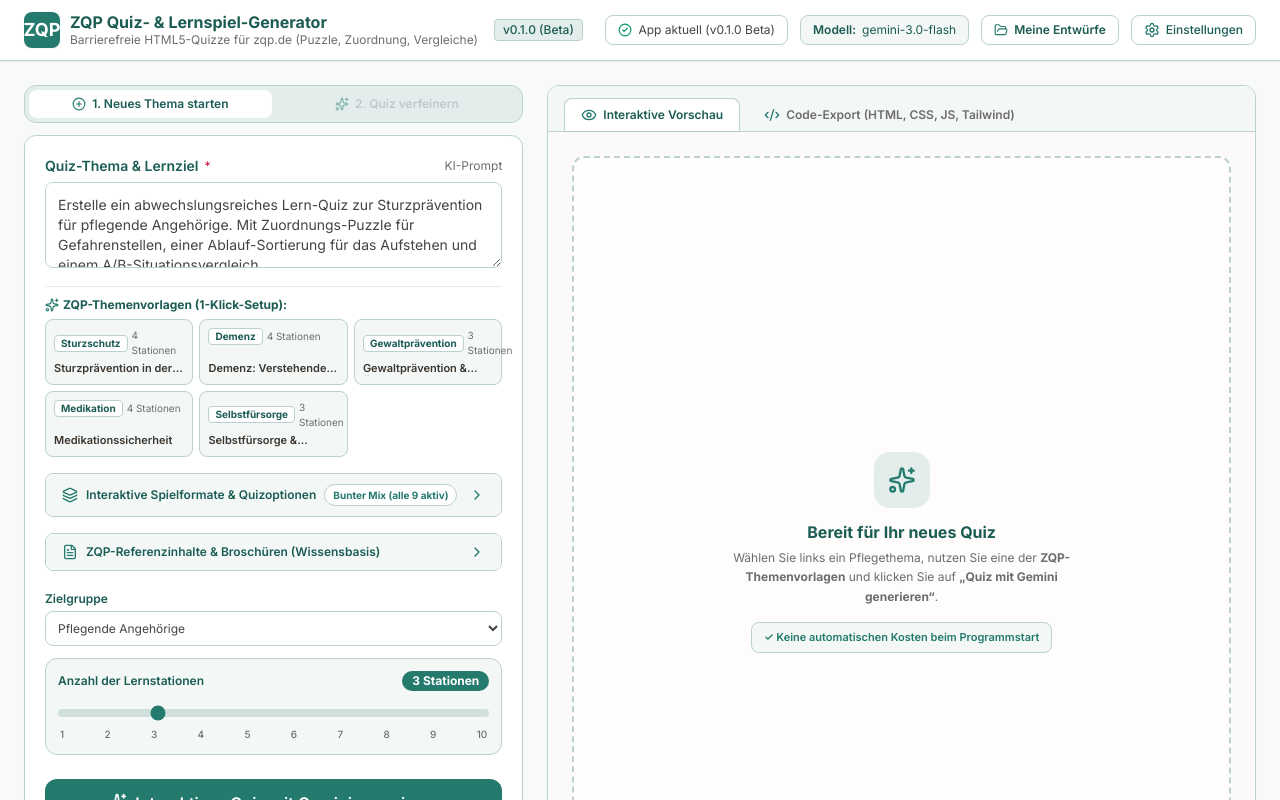
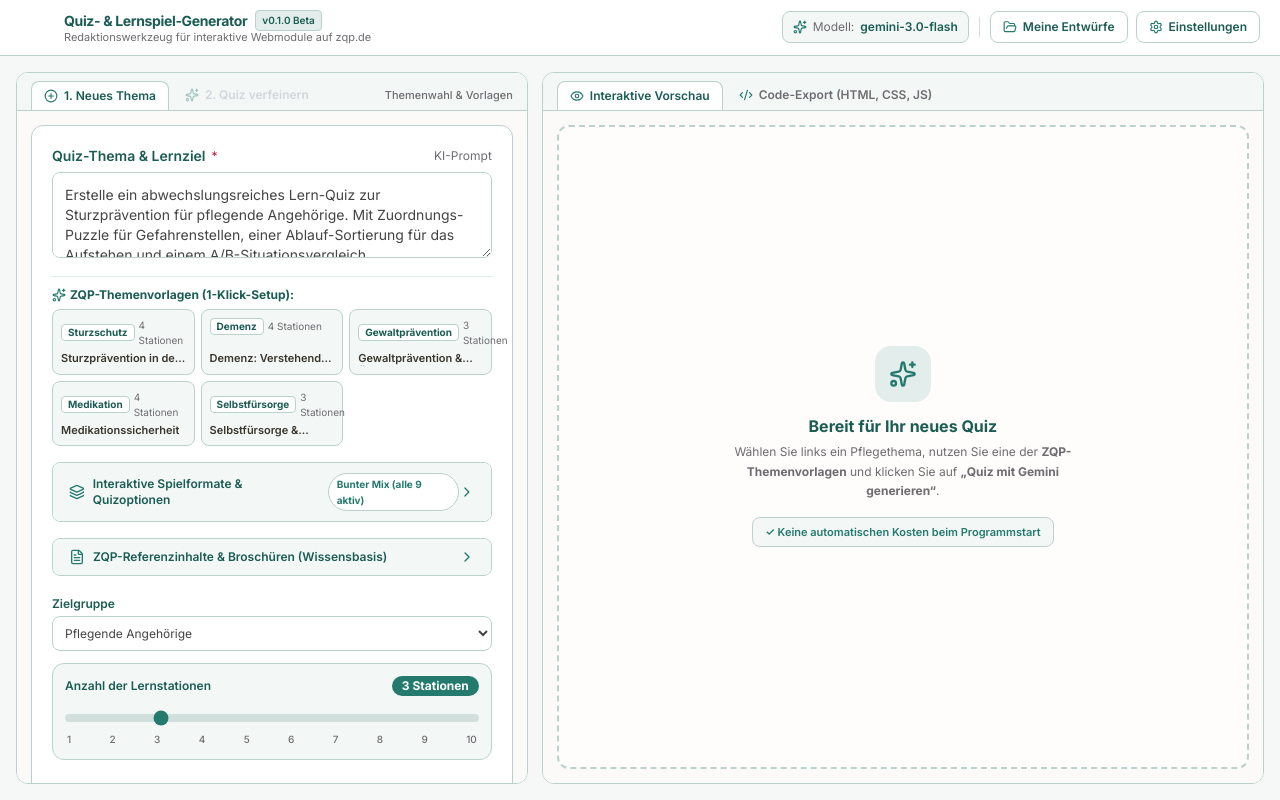
Before and after one commit to ZQP/quiz-generator, a React (Vite) app: page / in a window 1280 px wide. Shown: the top 800 px of the page. Built offline with nearby package versions, Linux system fonts and the light colour scheme.

Commit message:
fix(ui): professional header redesign, aligned columns layout and compact export toolbar

```diff
--- a/src/App.tsx
+++ b/src/App.tsx
@@ -247,7 +247,7 @@ export const App: React.FC = () => {
   };
 
   return (
-    <div className="min-h-screen flex flex-col bg-[#f7faf9] text-[#444444]">
+    <div className="h-screen flex flex-col bg-[#f5f8f7] text-[#444444] overflow-hidden">
       {/* Header */}
       <Header
         settings={settings}
@@ -257,48 +257,55 @@ export const App: React.FC = () => {
         hasCurrentQuiz={!!currentQuiz}
       />
 
-      {/* Main Two-Column Content */}
-      <main className="flex-1 max-w-[1700px] w-full mx-auto p-4 md:p-6 grid grid-cols-1 lg:grid-cols-12 gap-6">
+      {/* Main Two-Column Content (Viewport-Fitted, Aligned Grid) */}
+      <main className="flex-1 max-w-[1800px] w-full mx-auto p-3 md:p-4 grid grid-cols-1 lg:grid-cols-12 gap-3.5 min-h-0 overflow-hidden">
         {/* Left Column: Input, Customization & Refinement (5 cols) */}
-        <div className="lg:col-span-5 flex flex-col gap-3">
-          {/* Mode Switcher Bar */}
-          <div className="flex items-center gap-1 bg-[#e3eeec] p-1 rounded-xl border border-[#bbd1cd] text-xs font-semibold">
+        <div className="lg:col-span-5 flex flex-col min-h-0 bg-white rounded-xl border border-[#bbd1cd] shadow-2xs overflow-hidden">
+          {/* Mode Switcher Tab Header (Aligned with Right Column) */}
+          <div className="bg-[#f3f8f7] border-b border-[#bbd1cd] px-3.5 pt-2 flex items-center justify-between shrink-0">
+            <div className="flex items-center gap-1">
               <button
                 type="button"
                 onClick={() => setLeftPanelMode("create")}
-              className={`flex-1 py-1.5 px-3 rounded-lg flex items-center justify-center gap-1.5 transition-all cursor-pointer ${
+                className={`px-3 py-1.5 font-semibold text-xs rounded-t-lg flex items-center gap-1.5 transition-colors cursor-pointer ${
                   leftPanelMode === "create"
-                  ? "bg-white text-[#1b5c53] shadow-xs"
+                    ? "bg-white border-t border-x border-[#bbd1cd] text-[#1b5c53] shadow-2xs"
                     : "text-[#6e6c70] hover:text-[#1b5c53]"
                 }`}
               >
                 <PlusCircle className="w-3.5 h-3.5 text-[#247a6d]" />
-              <span>1. Neues Thema starten</span>
+                <span>1. Neues Thema</span>
               </button>
 
               <button
                 type="button"
                 onClick={() => currentQuiz && setLeftPanelMode("refine")}
                 disabled={!currentQuiz}
-              className={`flex-1 py-1.5 px-3 rounded-lg flex items-center justify-center gap-1.5 transition-all ${
+                className={`px-3 py-1.5 font-semibold text-xs rounded-t-lg flex items-center gap-1.5 transition-colors ${
                   leftPanelMode === "refine"
-                  ? "bg-white text-[#1b5c53] shadow-xs cursor-pointer"
+                    ? "bg-white border-t border-x border-[#bbd1cd] text-[#1b5c53] shadow-2xs cursor-pointer"
                     : currentQuiz
                     ? "text-[#6e6c70] hover:text-[#1b5c53] cursor-pointer"
-                  : "text-gray-400 opacity-50 cursor-not-allowed"
+                    : "text-gray-400 opacity-40 cursor-not-allowed"
                 }`}
               >
                 <Sparkles className="w-3.5 h-3.5 text-[#247a6d]" />
                 <span>2. Quiz verfeinern</span>
                 {quizHistory.length > 1 && (
-                <span className="text-[10px] px-1.5 py-0.2 rounded-full bg-[#247a6d] text-white">
+                  <span className="text-[10px] px-1.5 py-0.2 rounded-full bg-[#247a6d] text-white font-bold">
                     v{historyIndex + 1}
                   </span>
                 )}
               </button>
             </div>
 
-          {/* Render Refiner or Prompt Input */}
+            <span className="text-[11px] text-[#6e6c70] hidden sm:inline font-medium">
+              {leftPanelMode === "create" ? "Themenwahl & Vorlagen" : "KI-Anpassung"}
+            </span>
+          </div>
+
+          {/* Left Panel Scrollable Content */}
+          <div className="flex-1 overflow-y-auto p-3.5 bg-[#fcfaf8]">
             {leftPanelMode === "refine" && currentQuiz ? (
               <QuizRefiner
                 currentQuiz={currentQuiz}
@@ -320,56 +327,57 @@ export const App: React.FC = () => {
               />
             )}
           </div>
+        </div>
 
         {/* Right Column: Preview & Code Export (7 cols) */}
-        <div className="lg:col-span-7 flex flex-col">
-          <div className="bg-white rounded-xl border border-[#bbd1cd] shadow-sm flex flex-col h-full overflow-hidden">
-            {/* Tab Navigation Header */}
-            <div className="bg-[#f3f8f7] border-b border-[#bbd1cd] px-4 pt-3 flex items-center justify-between">
-              <div className="flex gap-2">
+        <div className="lg:col-span-7 flex flex-col min-h-0 bg-white rounded-xl border border-[#bbd1cd] shadow-2xs overflow-hidden">
+          {/* Tab Navigation Header (Matched with Left Column) */}
+          <div className="bg-[#f3f8f7] border-b border-[#bbd1cd] px-3.5 pt-2 flex items-center justify-between shrink-0">
+            <div className="flex items-center gap-1">
               <button
                 onClick={() => setActiveMainTab("preview")}
-                  className={`px-4 py-2 font-semibold text-xs rounded-t-lg flex items-center gap-1.5 transition-colors cursor-pointer ${
+                className={`px-3 py-1.5 font-semibold text-xs rounded-t-lg flex items-center gap-1.5 transition-colors cursor-pointer ${
                   activeMainTab === "preview"
-                      ? "bg-white border-t border-x border-[#bbd1cd] text-[#1b5c53] shadow-sm"
+                    ? "bg-white border-t border-x border-[#bbd1cd] text-[#1b5c53] shadow-2xs"
                     : "text-[#6e6c70] hover:text-[#1b5c53]"
                 }`}
               >
-                  <Eye className="w-4 h-4 text-[#247a6d]" />
+                <Eye className="w-3.5 h-3.5 text-[#247a6d]" />
                 <span>Interaktive Vorschau</span>
               </button>
 
               <button
                 onClick={() => setActiveMainTab("code")}
-                  className={`px-4 py-2 font-semibold text-xs rounded-t-lg flex items-center gap-1.5 transition-colors cursor-pointer ${
+                className={`px-3 py-1.5 font-semibold text-xs rounded-t-lg flex items-center gap-1.5 transition-colors cursor-pointer ${
                   activeMainTab === "code"
-                      ? "bg-white border-t border-x border-[#bbd1cd] text-[#1b5c53] shadow-sm"
+                    ? "bg-white border-t border-x border-[#bbd1cd] text-[#1b5c53] shadow-2xs"
                     : "text-[#6e6c70] hover:text-[#1b5c53]"
                 }`}
               >
-                  <Code2 className="w-4 h-4 text-[#247a6d]" />
-                  <span>Code-Export (HTML, CSS, JS, Tailwind)</span>
+                <Code2 className="w-3.5 h-3.5 text-[#247a6d]" />
+                <span>Code-Export (HTML, CSS, JS)</span>
               </button>
             </div>
 
             {/* Version & Persistence Indicator */}
             <div className="flex items-center gap-2">
               {quizHistory.length > 0 && (
-                  <span className="text-[11px] text-[#247a6d] bg-white px-2 py-0.5 rounded border border-[#bbd1cd] hidden sm:inline-flex items-center gap-1 font-medium">
+                <span className="text-[11px] text-[#247a6d] bg-white px-2 py-0.5 rounded border border-[#bbd1cd] hidden sm:inline-flex items-center gap-1 font-medium shadow-2xs">
                   <span className="w-1.5 h-1.5 rounded-full bg-emerald-500"></span>
                   Gesichert
                 </span>
               )}
               {quizHistory.length > 1 && (
-                  <div className="text-[11px] text-[#1b5c53] bg-white px-2 py-0.5 rounded border border-[#bbd1cd] font-semibold">
+                <div className="text-[11px] text-[#1b5c53] bg-white px-2 py-0.5 rounded border border-[#bbd1cd] font-semibold shadow-2xs">
                   v{historyIndex + 1}
                 </div>
               )}
             </div>
           </div>
 
-            {/* Tab Content Panels */}
-            <div className="p-4 md:p-6 bg-[#fcfaf8] flex-1 flex flex-col overflow-y-auto">
+          {/* Right Tab Content Panels */}
+          <div className="p-3.5 bg-[#fcfaf8] flex-1 flex flex-col min-h-0 overflow-y-auto">
+
               {currentQuiz ? (
                 activeMainTab === "preview" ? (
                   <QuizPreview
@@ -404,7 +412,6 @@ export const App: React.FC = () => {
                   </div>
                 </div>
               )}
-            </div>
             </div>
           </div>
         </main>
--- a/src/components/Header.tsx
+++ b/src/components/Header.tsx
@@ -1,5 +1,5 @@
 import React, { useState, useEffect } from "react";
-import { Settings, RefreshCw, DownloadCloud, CheckCircle2, FolderOpen, ShieldCheck } from "lucide-react";
+import { Settings, Sparkles, DownloadCloud, FolderOpen, ShieldCheck } from "lucide-react";
 import { AppSettings } from "../types";
 import { checkForAppUpdates, installAppUpdate, isTauriApp } from "../services/updaterService";
 
@@ -18,26 +18,23 @@ export const Header: React.FC<HeaderProps> = ({
   onOpenAudit,
   hasCurrentQuiz,
 }) => {
-  const [updateStatus, setUpdateStatus] = useState<string>("App aktuell (v0.1.0 Beta)");
-  const [isCheckingUpdate, setIsCheckingUpdate] = useState<boolean>(false);
   const [availableVersion, setAvailableVersion] = useState<string | null>(null);
   const [isInstalling, setIsInstalling] = useState<boolean>(false);
   const [installProgress, setInstallProgress] = useState<string>("");
 
   useEffect(() => {
-    // If running in Tauri desktop and auto-update is enabled, run a silent background check
+    // Silent background check if running in Tauri desktop and auto-update is active
     if (settings.autoUpdate && isTauriApp()) {
       checkForAppUpdates(true).then((res) => {
         if (res.updateFound && res.version) {
           setAvailableVersion(res.version);
-          setUpdateStatus(`Update bereit (v${res.version})`);
         }
       });
     }
   }, [settings.autoUpdate]);
 
-  const handleUpdateClick = async () => {
-    if (availableVersion) {
+  const handleInstallUpdate = async () => {
+    if (!availableVersion) return;
     setIsInstalling(true);
     setInstallProgress("Start...");
     const result = await installAppUpdate((downloaded, total) => {
@@ -52,119 +49,89 @@ export const Header: React.FC<HeaderProps> = ({
       setIsInstalling(false);
       alert(`Update fehlgeschlagen: ${result.error}`);
     }
-      return;
-    }
-
-    setIsCheckingUpdate(true);
-    setUpdateStatus("Prüfe auf GitHub...");
-    try {
-      const res = await checkForAppUpdates(false);
-      if (res.updateFound && res.version) {
-        setAvailableVersion(res.version);
-        setUpdateStatus(`Update bereit (v${res.version})`);
-      } else if (!res.isDesktop) {
-        setUpdateStatus("v0.1.0 Beta (Web-Vorschau)");
-      } else if (res.error) {
-        setUpdateStatus("Update-Server nicht erreichbar");
-      } else {
-        setUpdateStatus("Aktuellste Version (v0.1.0 Beta)");
-      }
-    } catch {
-      setUpdateStatus("Prüfung fehlgeschlagen");
-    } finally {
-      setIsCheckingUpdate(false);
-    }
   };
 
   return (
-    <header className="bg-white border-b border-[#bbd1cd] px-6 py-3 flex items-center justify-between shadow-sm sticky top-0 z-30">
-      <div className="flex items-center gap-4">
-        <div className="flex items-center gap-2.5">
-          <div className="w-9 h-9 rounded-lg bg-[#247a6d] flex items-center justify-center text-white font-bold text-lg shadow-sm">
+    <header className="bg-white border-b border-[#bbd1cd] px-5 py-2.5 flex items-center justify-between shadow-2xs sticky top-0 z-30 select-none">
+      {/* Brand & Title */}
+      <div className="flex items-center gap-3">
+        <div className="w-8 h-8 rounded-lg bg-linear-to-br from-[#247a6d] to-[#1b5c53] flex items-center justify-center text-white font-extrabold text-xs tracking-wider shadow-2xs shrink-0">
           ZQP
         </div>
-          <div>
-            <h1 className="text-base font-bold text-[#1b5c53] leading-tight">
-              ZQP Quiz- & Lernspiel-Generator
+        <div className="flex flex-col">
+          <div className="flex items-center gap-2">
+            <h1 className="text-sm font-bold text-[#1b5c53] tracking-tight leading-tight">
+              Quiz- & Lernspiel-Generator
             </h1>
-            <p className="text-xs text-[#6e6c70]">
-              Barrierefreie HTML5-Quizze für zqp.de (Puzzle, Zuordnung, Vergleiche)
+            <span className="inline-flex items-center px-1.5 py-0.5 rounded text-[10px] font-semibold bg-[#e3eeec] text-[#1b5c53] border border-[#bbd1cd]">
+              v0.1.0 Beta
+            </span>
+          </div>
+          <p className="text-[11px] text-[#6e6c70] leading-tight hidden sm:block">
+            Redaktionswerkzeug für interaktive Webmodule auf zqp.de
           </p>
         </div>
       </div>
-        <span className="hidden md:inline-flex items-center px-2 py-0.5 rounded text-xs font-medium bg-[#e3eeec] text-[#1b5c53] border border-[#bbd1cd]">
-          v0.1.0 (Beta)
-        </span>
-      </div>
 
-      <div className="flex items-center gap-3">
-        {/* Auto-Update Check / Install Button */}
-        {availableVersion ? (
+      {/* Action Toolbar */}
+      <div className="flex items-center gap-2">
+        {/* Update Notification (only shown when an update is actually available!) */}
+        {availableVersion && (
           <button
-            onClick={handleUpdateClick}
+            onClick={handleInstallUpdate}
             disabled={isInstalling}
-            className="text-xs flex items-center gap-1.5 px-3 py-1.5 rounded-lg bg-[#247a6d] text-white hover:bg-[#1b5c53] font-semibold transition-colors shadow-sm animate-pulse"
-            title="Klicken, um das neueste Update herunterzuladen und zu installieren"
+            className="h-8 text-xs flex items-center gap-1.5 px-3 rounded-lg bg-[#247a6d] text-white hover:bg-[#1b5c53] font-semibold transition-colors shadow-2xs animate-pulse cursor-pointer shrink-0"
+            title="Neueste Version herunterladen und installieren"
           >
             <DownloadCloud className="w-3.5 h-3.5" />
             <span>
-              {isInstalling
-                ? `Installiere Update... (${installProgress})`
-                : `Update installieren (v${availableVersion})`}
+              {isInstalling ? `Update (${installProgress})...` : `Update verfügbar (v${availableVersion})`}
             </span>
-          </button>
-        ) : (
-          <button
-            onClick={handleUpdateClick}
-            disabled={isCheckingUpdate}
-            className="text-xs flex items-center gap-1.5 px-3 py-1.5 rounded-lg border border-[#bbd1cd] hover:bg-[#f3f8f7] text-[#444444] transition-colors focus:ring-2 focus:ring-[#247a6d] focus:outline-none"
-            title="Nach neuer Version auf GitHub suchen"
-          >
-            {isCheckingUpdate ? (
-              <RefreshCw className="w-3.5 h-3.5 text-[#247a6d] animate-spin" />
-            ) : (
-              <CheckCircle2 className="w-3.5 h-3.5 text-emerald-600" />
-            )}
-            <span>{updateStatus}</span>
           </button>
         )}
 
-        {/* Model Indicator Badge */}
-        <div className="hidden lg:flex items-center gap-1.5 px-3 py-1.5 rounded-lg bg-[#f3f8f7] border border-[#bbd1cd] text-xs text-[#1b5c53]">
-          <span className="font-semibold">Modell:</span>
-          <span>{settings.selectedModel}</span>
+        {/* Model Indicator Chip */}
+        <div className="hidden md:flex items-center gap-1.5 h-8 px-2.5 rounded-lg bg-[#f3f8f7] border border-[#bbd1cd] text-xs text-[#1b5c53]">
+          <Sparkles className="w-3.5 h-3.5 text-[#247a6d]" />
+          <span className="text-[#6e6c70] font-normal">Modell:</span>
+          <span className="font-semibold">{settings.selectedModel}</span>
         </div>
 
-        {/* Library Button */}
-        <button
-          onClick={onOpenLibrary}
-          className="flex items-center gap-1.5 px-3 py-1.5 rounded-lg bg-white border border-[#bbd1cd] hover:border-[#247a6d] hover:bg-[#f3f8f7] text-xs font-semibold text-[#1b5c53] transition-colors focus:ring-2 focus:ring-[#247a6d] focus:outline-none"
-          title="Gespeicherte Quiz-Entwürfe öffnen und verwalten"
-        >
-          <FolderOpen className="w-3.5 h-3.5 text-[#247a6d]" />
-          <span>Meine Entwürfe</span>
-        </button>
+        <div className="hidden sm:block h-5 w-px bg-[#bbd1cd]/70 mx-0.5" />
 
         {/* Quality Audit Button */}
         {hasCurrentQuiz && (
           <button
             onClick={onOpenAudit}
-            className="flex items-center gap-1.5 px-3 py-1.5 rounded-lg bg-[#e3eeec] border border-[#bbd1cd] hover:border-[#247a6d] hover:bg-[#d5e7e4] text-xs font-semibold text-[#1b5c53] transition-colors focus:ring-2 focus:ring-[#247a6d] focus:outline-none"
-            title="Barrierefreiheits- & Qualitätsprüfung (WCAG 2.1 AA & Flesch-Index) anzeigen"
+            className="h-8 flex items-center gap-1.5 px-3 rounded-lg bg-white border border-[#bbd1cd] hover:border-[#247a6d] hover:bg-[#f3f8f7] text-xs font-semibold text-[#1b5c53] transition-colors shadow-2xs cursor-pointer"
+            title="Qualitäts- & Barrierefreiheitsprüfung (WCAG 2.1 AA)"
           >
             <ShieldCheck className="w-3.5 h-3.5 text-[#247a6d]" />
-            <span className="hidden sm:inline">Qualitäts-Audit</span>
+            <span className="hidden lg:inline">Qualitäts-Audit</span>
+            <span className="lg:hidden">Audit</span>
           </button>
         )}
+
+        {/* Library Button */}
+        <button
+          onClick={onOpenLibrary}
+          className="h-8 flex items-center gap-1.5 px-3 rounded-lg bg-white border border-[#bbd1cd] hover:border-[#247a6d] hover:bg-[#f3f8f7] text-xs font-semibold text-[#1b5c53] transition-colors shadow-2xs cursor-pointer"
+          title="Gespeicherte Quiz-Entwürfe öffnen"
+        >
+          <FolderOpen className="w-3.5 h-3.5 text-[#247a6d]" />
+          <span className="hidden lg:inline">Meine Entwürfe</span>
+          <span className="lg:hidden">Entwürfe</span>
+        </button>
 
         {/* Settings Button */}
         <button
           onClick={onOpenSettings}
-          className="flex items-center gap-1.5 px-3 py-1.5 rounded-lg bg-white border border-[#bbd1cd] hover:border-[#247a6d] hover:bg-[#f3f8f7] text-xs font-medium text-[#1b5c53] transition-colors focus:ring-2 focus:ring-[#247a6d] focus:outline-none"
+          className="h-8 flex items-center gap-1.5 px-3 rounded-lg bg-white border border-[#bbd1cd] hover:border-[#247a6d] hover:bg-[#f3f8f7] text-xs font-semibold text-[#1b5c53] transition-colors shadow-2xs cursor-pointer"
+          title="Einstellungen & API-Schlüssel"
           aria-label="Einstellungen öffnen"
         >
-          <Settings className="w-4 h-4 text-[#247a6d]" />
-          <span>Einstellungen</span>
+          <Settings className="w-3.5 h-3.5 text-[#247a6d]" />
+          <span className="hidden sm:inline">Einstellungen</span>
         </button>
       </div>
     </header>
--- a/src/components/SettingsModal.tsx
+++ b/src/components/SettingsModal.tsx
@@ -71,7 +71,7 @@ export const SettingsModal: React.FC<SettingsModalProps> = ({
       } else if (res.error) {
         setUpdateMsg(`Fehler bei Prüfung: ${res.error}`);
       } else {
-        setUpdateMsg("✓ Sie verwenden bereits die neueste Version (v1.0.0).");
+        setUpdateMsg("✓ Sie verwenden bereits die neueste Version (v0.1.0 Beta).");
       }
     } catch (err: any) {
       setUpdateMsg(`Fehler: ${err?.message || "Update-Prüfung fehlgeschlagen"}`);
```
Also changed, not shown: src/components/CodeExport.tsx (+24 -54 lines), src/components/QuizRefiner.tsx (+26 -34 lines). Lines whose indentation alone changed are shown as unchanged.
